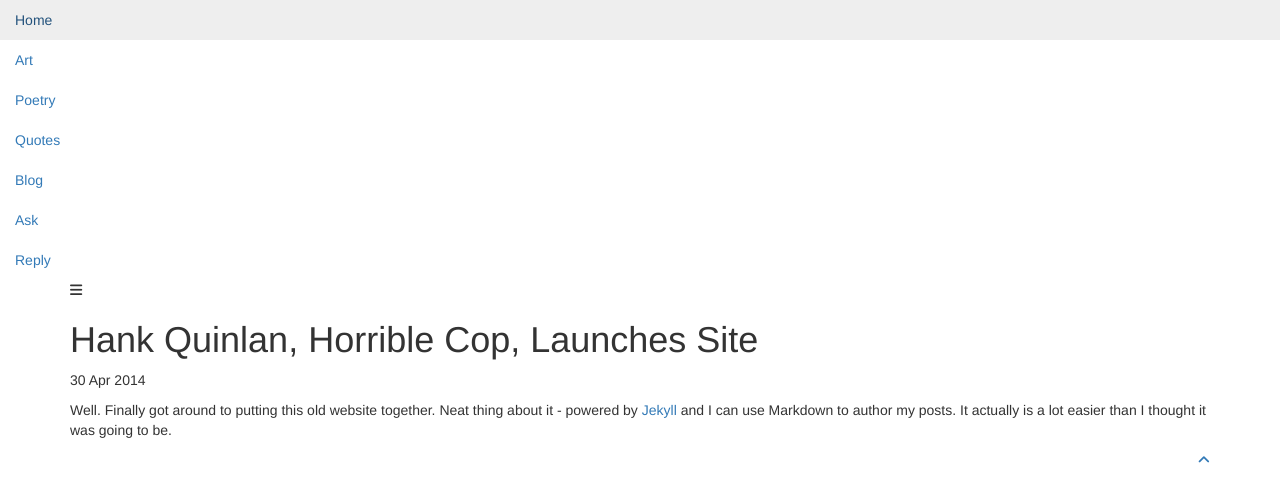
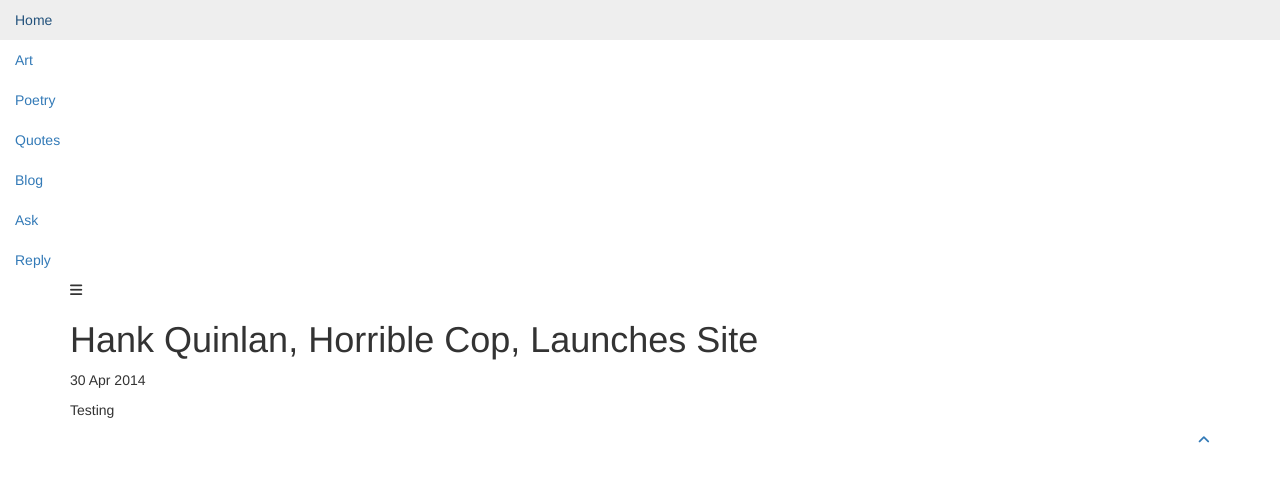
Before and after one commit to puds/serriferous.github.io, a Jekyll site: the page built from _posts/2016-04-29-first-post.md, in a window 1280 px wide. Shown: the top 502 px of the page. Built offline with Jekyll 4.4.1, drawn with Linux system fonts in a browser that asks for light colours; nearby versions of some CDN libraries; library files that are not in the unit come from our copies; comment, search, counter and statistics services are not loaded.

Commit message:
Update 2016-04-29-first-post.md

```diff
--- a/_posts/2016-04-29-first-post.md
+++ b/_posts/2016-04-29-first-post.md
@@ -2,6 +2,8 @@
 layout: post
 title: "Hank Quinlan, Horrible Cop, Launches Site"
 date: 2014-04-30
+category: blog
 ---
 
-Well. Finally got around to putting this old website together. Neat thing about it - powered by [Jekyll](http://jekyllrb.com) and I can use Markdown to author my posts. It actually is a lot easier than I thought it was going to be.
+
+Testing
```
